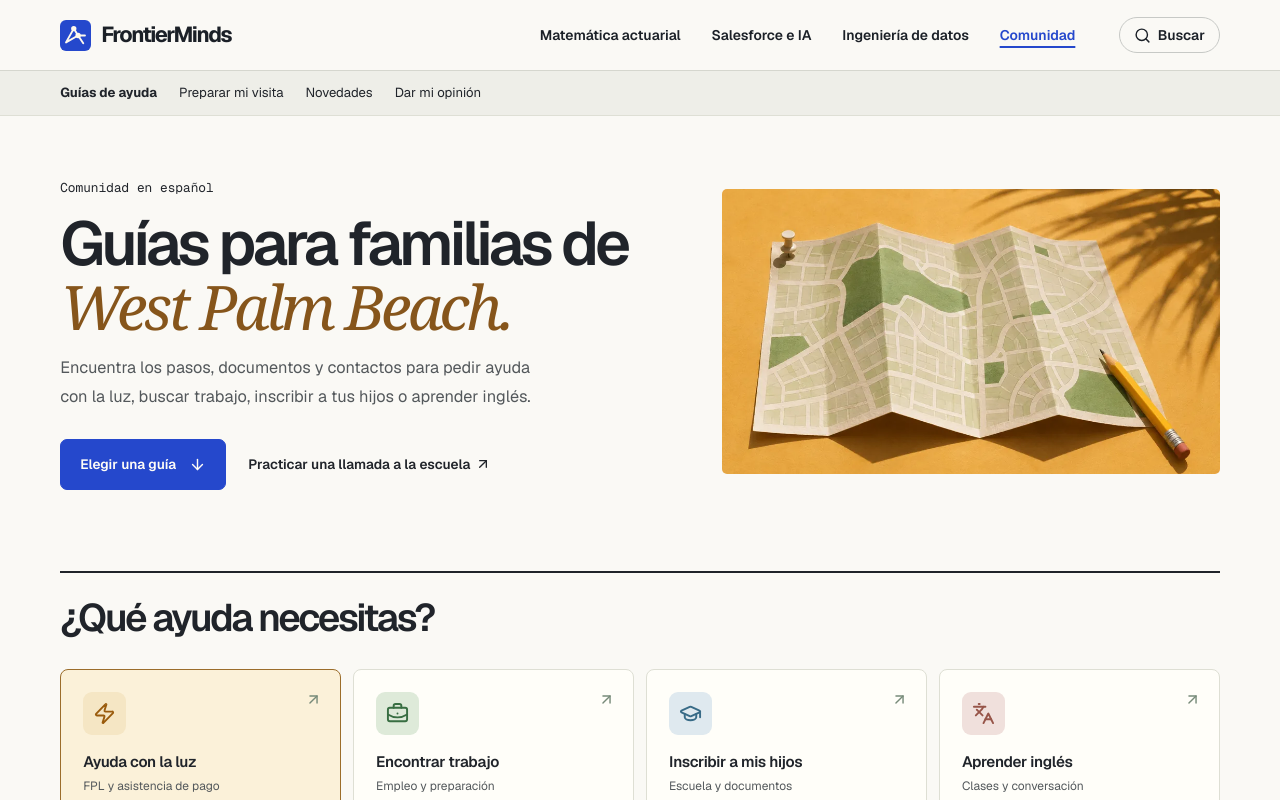
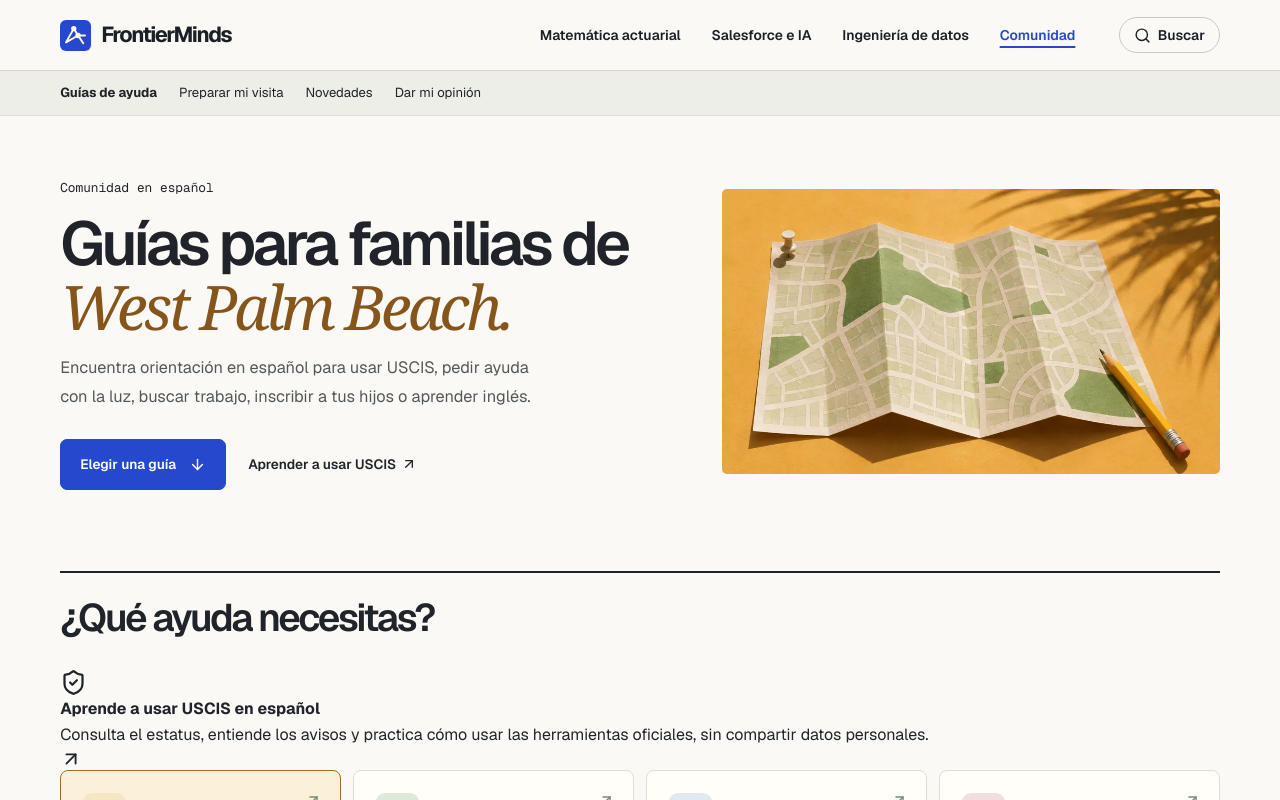
Before and after one commit to Carlos-Verdugo7/frontierminds, a Next.js app: page /comunidad in a window 1280 px wide. Shown: the top 800 px of the page. Built offline with nearby package versions, Linux system fonts and the light colour scheme; no server answers.

Commit message:
Feature Spanish USCIS learning guide within community and search

```diff
--- a/src/components/community/CommunityHub.tsx
+++ b/src/components/community/CommunityHub.tsx
@@ -2,7 +2,7 @@
 
 import { useEffect, useRef, useState, type FormEvent } from 'react';
 import Link from 'next/link';
-import { ArrowDown, ArrowRight, ArrowUpRight, BriefcaseBusiness, Check, CheckCheck, ClipboardList, GraduationCap, Languages, Mail, MessageCircle, Sparkles, Zap } from 'lucide-react';
+import { ArrowDown, ArrowRight, ArrowUpRight, BriefcaseBusiness, Check, CheckCheck, ClipboardList, GraduationCap, Languages, Mail, MessageCircle, ShieldCheck, Sparkles, Zap } from 'lucide-react';
 import Image from 'next/image';
 import { communityGuides, communityPosts, communityTasks, guidePreparation, type CommunityTopic } from '@/content/community';
 import { trackCommunity } from '@/lib/community-analytics';
@@ -109,14 +109,17 @@ export default function CommunityHub({ aiEnabled }: { aiEnabled: boolean }) {
         <div className={styles.heroCopy}>
           <p className={styles.location}>Comunidad en español</p>
           <h1>Guías para familias de <em>West Palm Beach.</em></h1>
-          <p className={styles.intro}>Encuentra los pasos, documentos y contactos para pedir ayuda con la luz, buscar trabajo, inscribir a tus hijos o aprender inglés.</p>
-          <div className={styles.actions}><a className={styles.primary} href="#recursos">Elegir una guía <ArrowDown size={17} aria-hidden="true" /></a><Link className={styles.textLink} href={schoolCall.path}>Practicar una llamada a la escuela <ArrowUpRight size={16} aria-hidden="true" /></Link></div>
+          <p className={styles.intro}>Encuentra orientación en español para usar USCIS, pedir ayuda con la luz, buscar trabajo, inscribir a tus hijos o aprender inglés.</p>
+          <div className={styles.actions}><a className={styles.primary} href="#recursos">Elegir una guía <ArrowDown size={17} aria-hidden="true" /></a><Link className={styles.textLink} href="/comunidad/uscis">Aprender a usar USCIS <ArrowUpRight size={16} aria-hidden="true" /></Link></div>
         </div>
         <Image className={styles.coverPhoto} src="/field-guides/comunidad.webp" alt="" width={960} height={640} sizes="(max-width: 600px) 100vw, 40vw" loading="eager" />
       </header>
 
       <section id="recursos" className={styles.section} aria-labelledby="resources-title">
         <div className={styles.sectionHeading}><h2 id="resources-title">¿Qué ayuda necesitas?</h2></div>
+        <Link href="/comunidad/uscis" className={styles.uscisPromo} aria-label="Abrir la guía gratis para aprender a usar USCIS">
+          <span><ShieldCheck size={27} aria-hidden="true" /></span><div><strong>Aprende a usar USCIS en español</strong><p>Consulta el estatus, entiende los avisos y practica cómo usar las herramientas oficiales, sin compartir datos personales.</p></div><ArrowUpRight size={22} aria-hidden="true" />
+        </Link>
         <div className={styles.topics} aria-label="Temas de ayuda">
           {communityGuides.map(item => {
             const Icon = icons[item.id];
```
